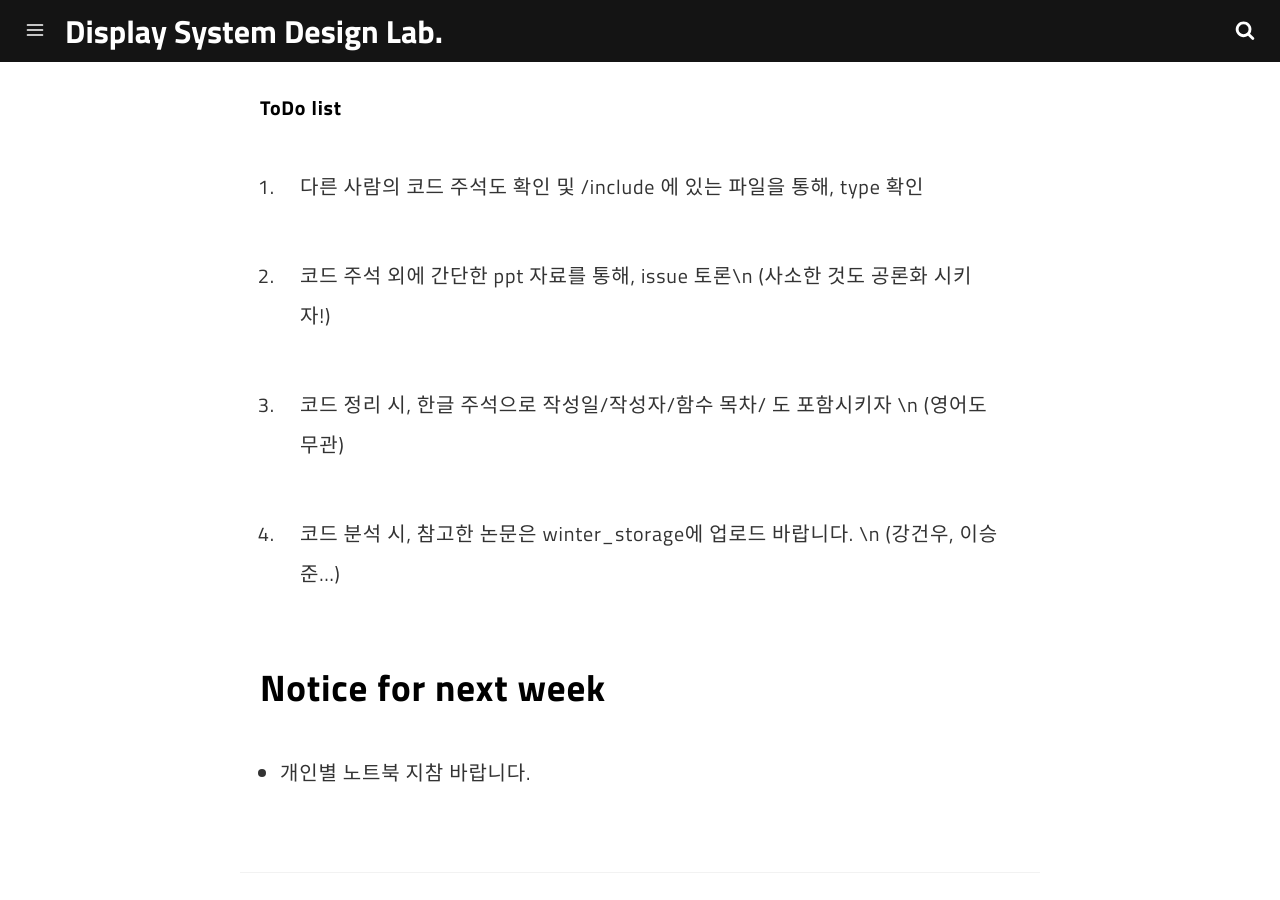
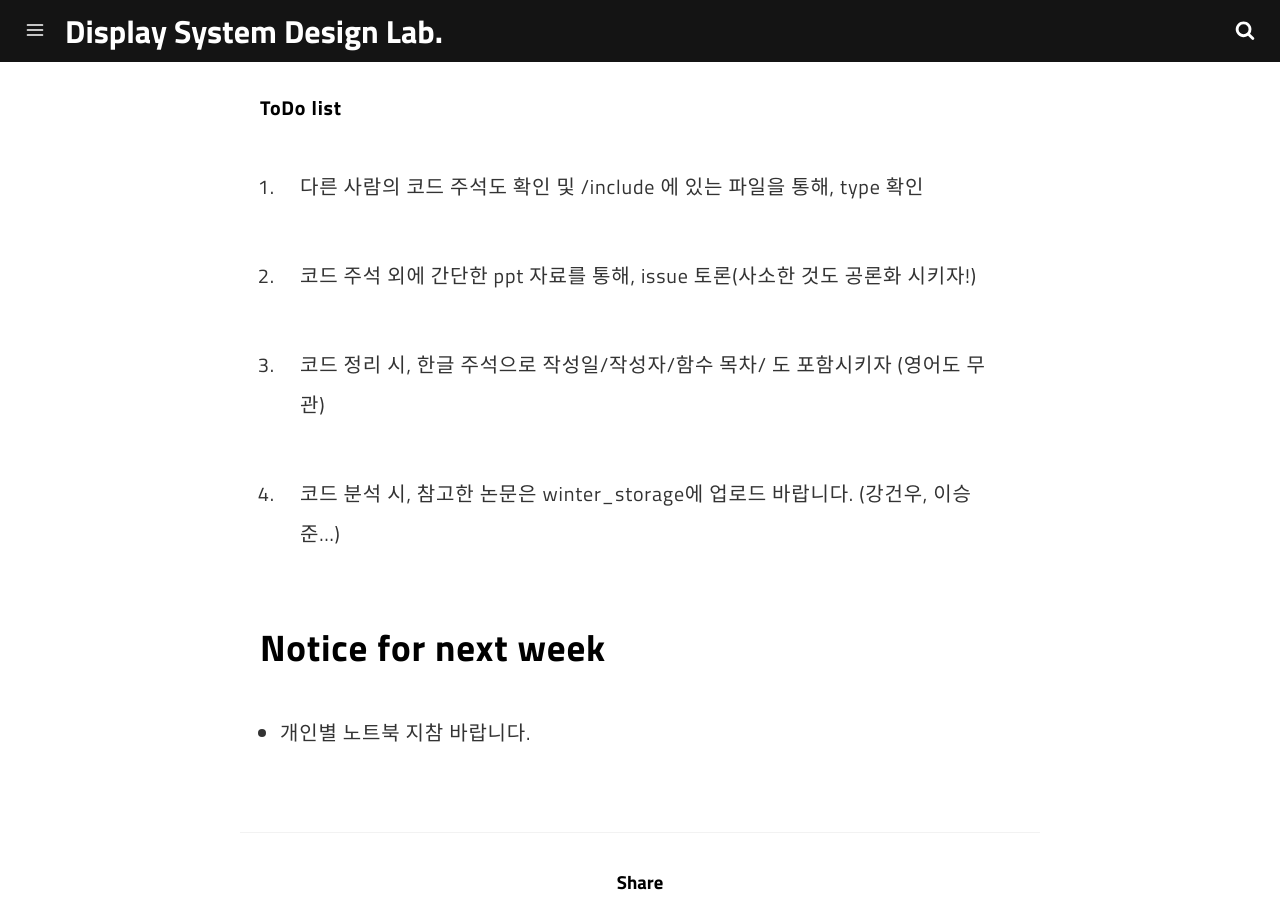
Before and after one commit to DSDL-DeepNetwork/DSDL-DeepNetwork.github.io, a Jekyll site: the page built from _posts/2018-01-16-week2.md, in a window 1280 px wide and 900 px high, scrolled down 1460 px. Built offline with Jekyll 4.4.1, drawn with Linux system fonts in a browser that asks for light colours; comment, search, counter and statistics services are not loaded.

```diff
--- a/_posts/2018-01-16-week2.md
+++ b/_posts/2018-01-16-week2.md
@@ -36,11 +36,11 @@ DSDL, Sogang University
 #### ToDo list
 1. 다른 사람의 코드 주석도 확인 및 /include 에 있는 파일을 통해, type 확인
 
-2. 코드 주석 외에 간단한 ppt 자료를 통해, issue 토론\n (사소한 것도 공론화 시키자!)
+2. 코드 주석 외에 간단한 ppt 자료를 통해, issue 토론(사소한 것도 공론화 시키자!)
 
-3. 코드 정리 시, 한글 주석으로 작성일/작성자/함수 목차/ 도 포함시키자 \n (영어도 무관)
+3. 코드 정리 시, 한글 주석으로 작성일/작성자/함수 목차/ 도 포함시키자 (영어도 무관)
 
-4. 코드 분석 시, 참고한 논문은 winter_storage에 업로드 바랍니다. \n (강건우, 이승준...)
+4. 코드 분석 시, 참고한 논문은 winter_storage에 업로드 바랍니다. (강건우, 이승준...)
 
 ## Notice for next week
 - 개인별 노트북 지참 바랍니다.
```
